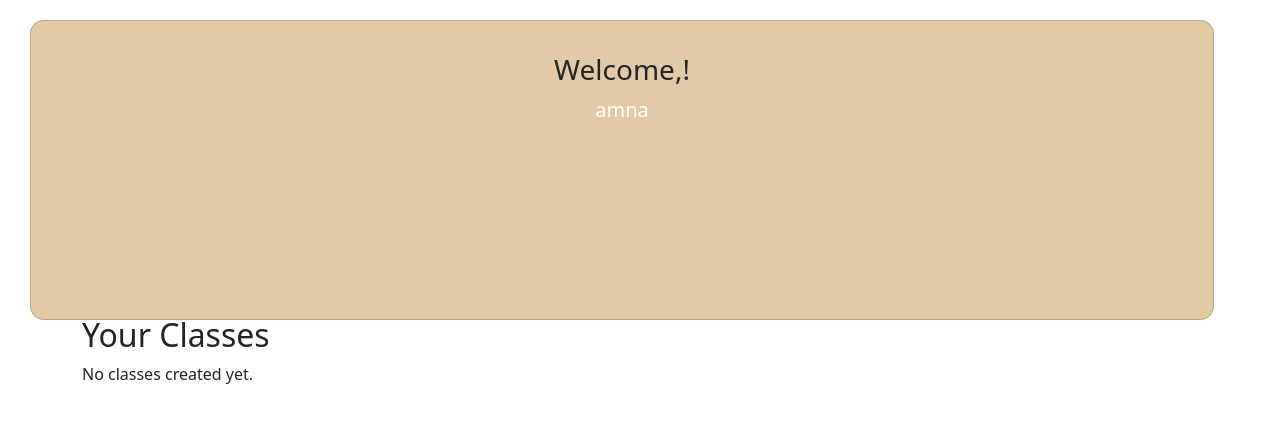
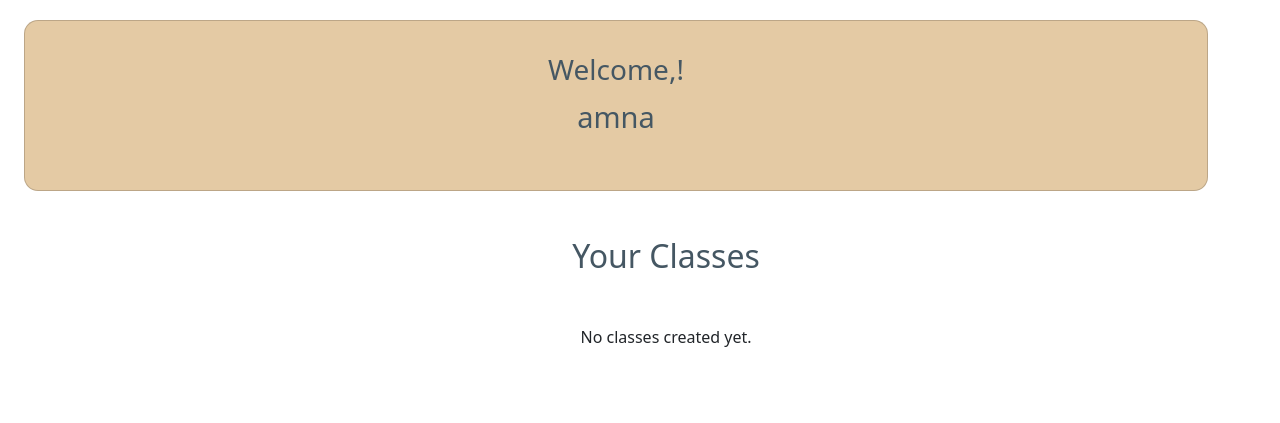
Before and after one commit to prashig/projectISA2, a PHP site: page /dashboard.php in a window 1280 px wide. Shown: the part 100-523 px from the top of the page. Run offline with PHP 8.4, Linux system fonts and the light colour scheme; a user stored in the database is signed in; data comes from the database, SQL or seed files in the repository.

Commit message:
updated
updated

```diff
--- a/style1.css
+++ b/style1.css
@@ -1,5 +1,3 @@
-
-/* dashboard */
 .navbar-brand{
     font-weight: 500;
     color:white;
@@ -43,22 +41,55 @@
     text-decoration: underline;
 }
 
-.card{
+.welcome .card{
 
     /* position: relative; */
     background-color: #e4caa4;
     position: relative;
     top: 100px;
-    right: -30px;
+    right: -24px;
     border-radius: 14px;
-    width: 80px;
-    height: 300px;
+    width: 1166px;
+    height: 171px;
     margin-top: 20px;
 }
+h2{
+    /* margin-top: 121px; */
+    margin: 50px;
+    color:#455763;
+
+}
+.container{
+    display: flex;
+    justify-content: center;
+    align-items: center;
+    flex-direction: column;
+
+    /* align-content: space-around; */
+
+    /* border: 2px solid black; */
+    margin: 0px 0px 10px 96px;
+
+}
+.welcome .card-title{
+    color:#455763;
+}
+.welcome .card-text{
+    color: #455763;
+    font-size: 29px;
+}
+.container .card{
+    background-color: #f4f4f4;
+    margin: 10px;
+    /* width: 80px; */
+    /* right: 0px;
+    position: absolute; */
+}
+
 .btn{
-    background-color: white;
-    color:#455763;
-    padding: 3px;
+    background-color: #455763;
+    color:#f4f4f4;
+    padding: 6px;
     border: none;
     margin: auto;
 
@@ -68,101 +99,14 @@
     background-color: #455763;
     color: white;
 }
+.card-title{
+    color: #455763;
+
+}
  .card p{
     font-size: 20px;
-    color: white;
+    color:#e4caa4;
     /* color: yellow; */
     /* text-align: center; */
 
  }
- .formcreate{
-    display: flex;
-    justify-content: center;
-    align-items: center;
-    height: 100vh; /* Full screen height */
-    margin: 0;
-    background-color: #f4f4f4; /* Light background */
- }
-.navbar-brand{
-    font-weight: 500;
-    color:white;
-    font-size: 30px;
-}
-
-.navbar{
-    background-color: #455763;
-    /* background-color: blueviolet; */
-    border-radius: 16px;
-   height: 80px;
-   margin: 20px;
-}
-
-.login-button{
-    background-color: white;
-    color: #455763;
-    font-size: 15px;
-    padding: 8px 20px;
-    border-radius: 50px;
-    text-decoration: none;
-    transition: 0.3s ease-in;
-}
-.login-button:hover{
-    background-color: #e4caa4;
-    color: white;
-}
-.navbar-toggler{
-    border: none;
-}
-.navbar-toggler:focus , .btn-close:focus{
-    box-shadow: none;
-    outline: none;
-}
-.nav-link{
-    color:white;
-    font-weight: 500;
-}
-.nav-link:hover{
-    color:#e4caa4;
-    text-decoration: underline;
-}
-
-.card{
-
-    /* position: relative; */
-    background-color: #e4caa4;
-    position: relative;
-    top: 100px;
-    right: -30px;
-    border-radius: 14px;
-    width: 80px;
-    height: 300px;
-    margin-top: 20px;
-}
-.btn{
-    background-color: white;
-    color:#455763;
-    padding: 3px;
-    border: none;
-    margin: auto;
-
-}
-.btn:hover{
-    cursor: pointer;
-    background-color: #455763;
-    color: white;
-}
- .card p{
-    font-size: 20px;
-    color: white;
-    /* color: yellow; */
-    /* text-align: center; */
-
- }
- .formcreate{
-    display: flex;
-    justify-content: center;
-    align-items: center;
-    height: 100vh; /* Full screen height */
-    margin: 0;
-    background-color: #f4f4f4; /* Light background */
- }
```
